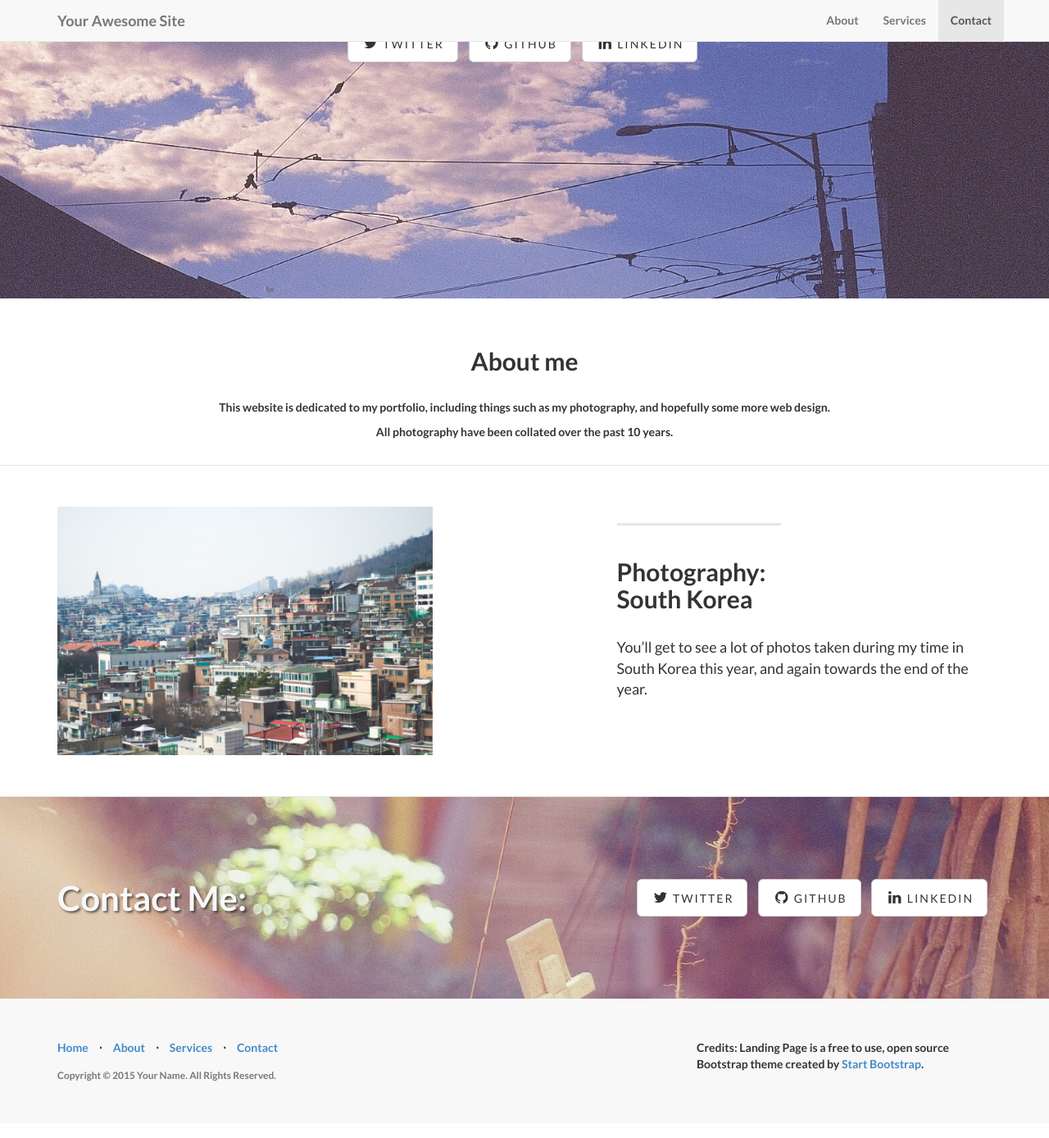
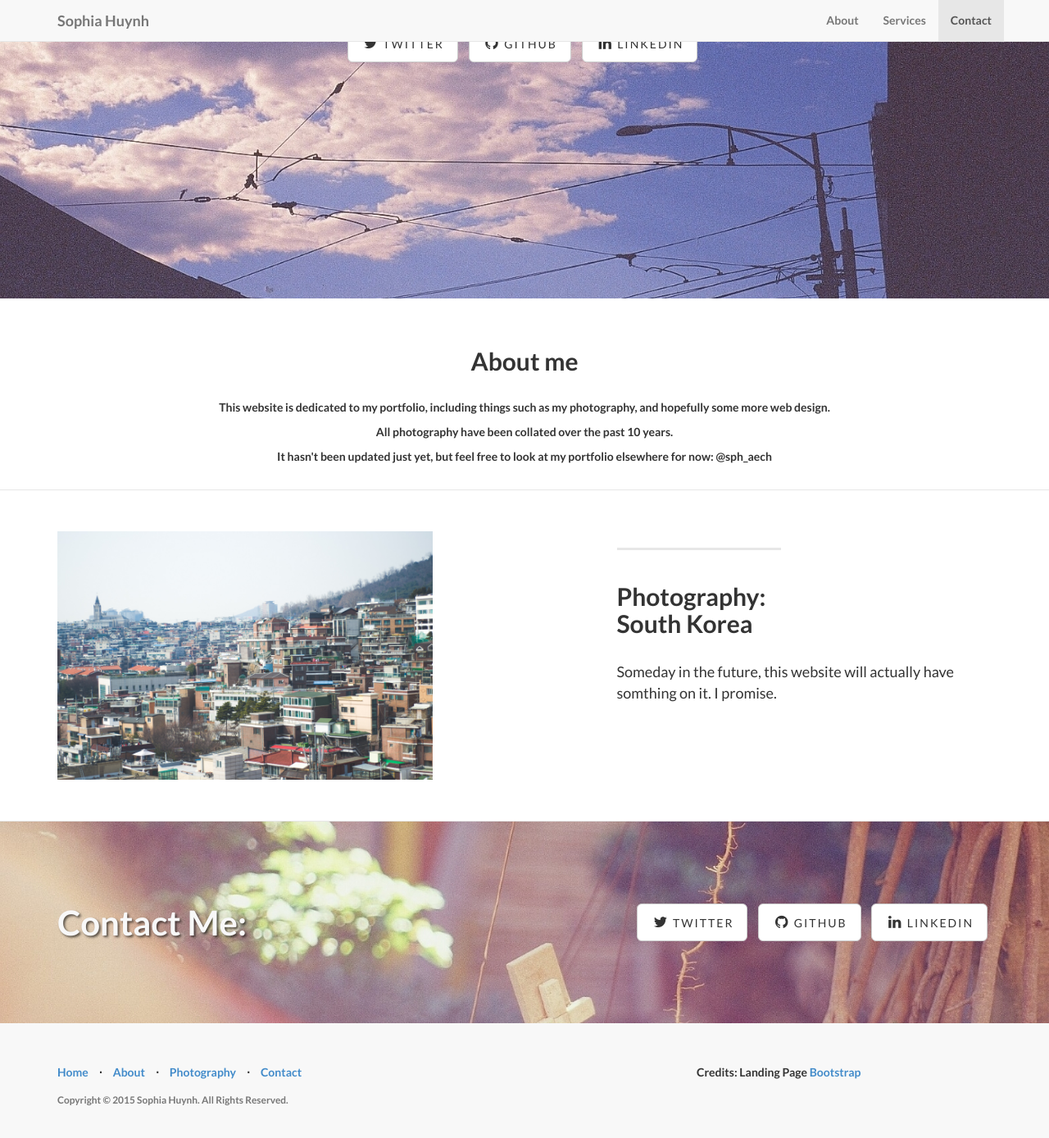
Before and after one commit to sph-huynh/sph-huynh.github.io, a Jekyll site: the page built from index.html, in a window 1280 px wide and 1400 px high, scrolled down 413 px. Shown: the top 1388 px of the window at 82% size. Built offline with Jekyll 4.4.1, drawn with Linux system fonts in a browser that asks for light colours; some of the changed text lies outside the part shown.

Commit message:
contact changes

```diff
--- a/_config.yml
+++ b/_config.yml
@@ -2,16 +2,13 @@
 #      Main Configs       #
 # ----------------------- #
 
-url: http://yoursite.com
-title: Your Awesome Site
-email: your-email@domain.com
-author: Your Name
-description: > # "Write an awesome description for your new site here.
-  You can edit this line in _config.yml. It will appear in your document
-  head meta (for Google search results) and in your feed.xml site
-  description.
-copyright: 'Copyright &copy; 2015 Your Name. All Rights Reserved.'
-credits: 'Credits: Landing Page is a free to use, open source Bootstrap theme created by <a href="http://startbootstrap.com/">Start Bootstrap</a>.'
+url: sophiahuynh.com
+title: Sophia Huynh
+email: sph.huynh@gmail.com
+author: Sophia Huynh
+description: > # "Just a place to document my work
+copyright: 'Copyright &copy; 2015 Sophia Huynh. All Rights Reserved.'
+credits: 'Credits: Landing Page <a href="http://ironsummitmedia.github.io/startbootstrap-landing-page"> Bootstrap</a>'
 
 # ----------------------- #
 #    Jekyll & Plugins     #
@@ -27,8 +24,8 @@
 
 social:
   - title: twitter
-    url: https://twitter.com/SBootstrap
+    url: https://twitter.com/sphaech
   - title: github
-    url: https://github.com/IronSummitMedia/startbootstrap
+    url: https://github.com/sph-huynh
   - title: linkedin
-    url:
+    url: au.linkedin.com/in/sphhuynh
--- a/_includes/about.html
+++ b/_includes/about.html
@@ -7,6 +7,7 @@
               <br/>
                 <p>This website is dedicated to my portfolio, including things such as my photography, and hopefully some more web design. </p>
                 <p>All photography have been collated over the past 10 years.</p>
+                <p>It hasn't been updated just yet, but feel free to look at my portfolio elsewhere for now: @sph_aech</p>
                 <br/>
               </div>
         </div>
--- a/_includes/footer.html
+++ b/_includes/footer.html
@@ -13,7 +13,7 @@
                     </li>
                     <li class="footer-menu-divider">&sdot;</li>
                     <li>
-                        <a href="#services">Services</a>
+                        <a href="#services">Photography</a>
                     </li>
                     <li class="footer-menu-divider">&sdot;</li>
                     <li>
--- a/_posts/2015-11-03-about.markdown
+++ b/_posts/2015-11-03-about.markdown
@@ -5,4 +5,4 @@
 title: Photography:<br>South Korea
 description: |
 ---
-  You'll get to see a lot of photos taken during my time in South Korea this year, and again towards the end of the year.
+ Someday in the future, this website will actually have somthing on it. I promise.
--- a/index.html
+++ b/index.html
@@ -1,5 +1,5 @@
 ---
 layout: default
-title: Landing Page
-subTitle: A Template by Start Bootstrap - Child theme - Sophia Huynh
+title: Sophia Huynh
+subTitle: Just a place where I document stuff
 ---
```
Also changed, not shown: CNAME (line endings or trailing spaces), 1 other file.
